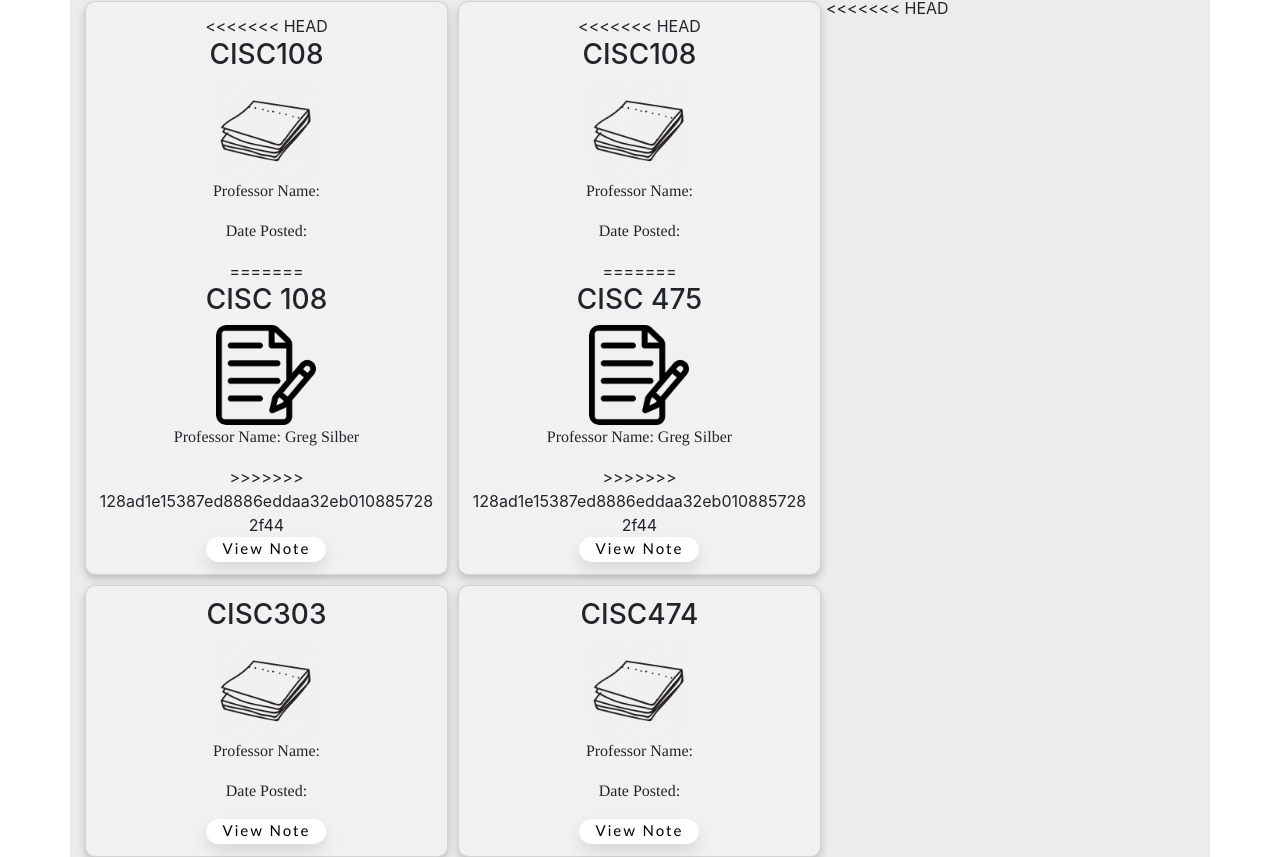
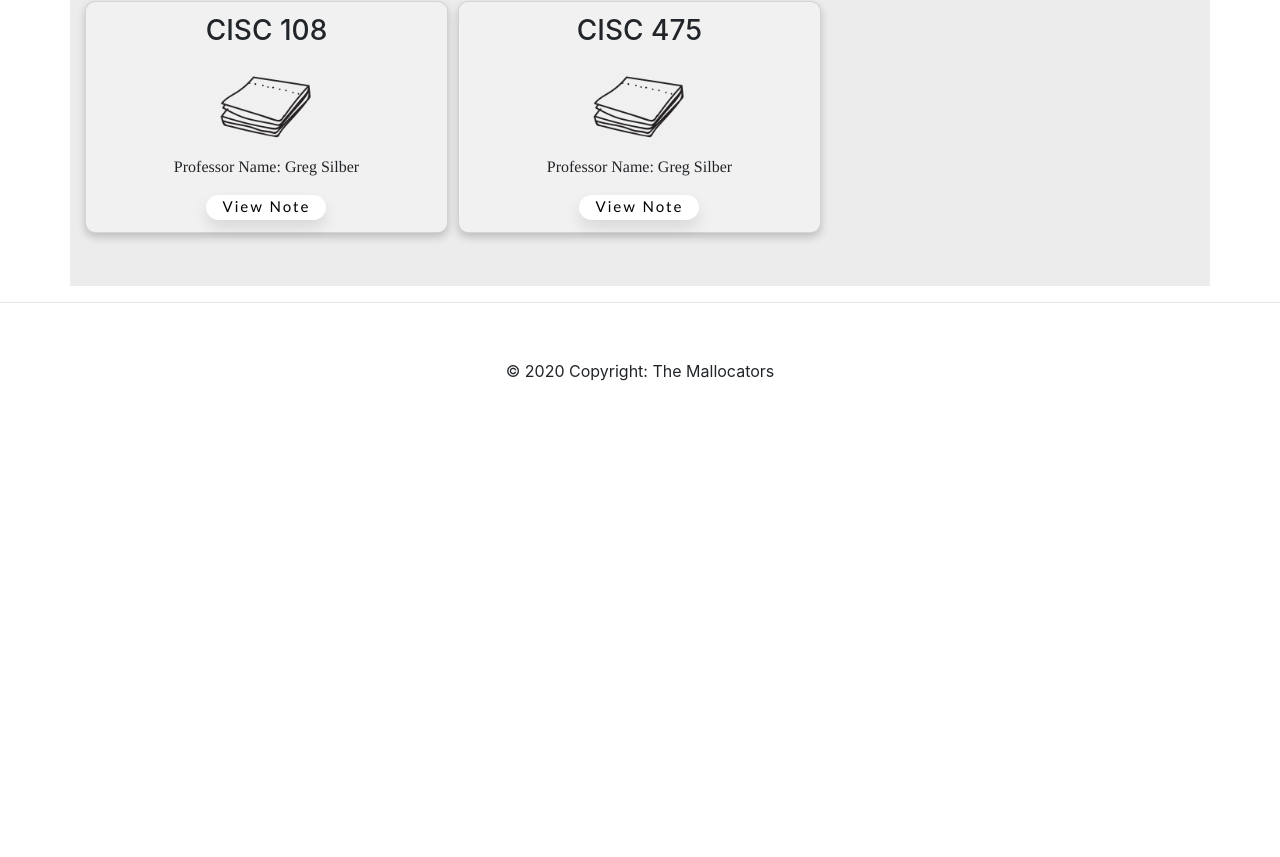
Before and after one commit to farahmmj/cisc474-postEm-notes, an Angular app in the folder FrontEnd/: page /my-notes in a window 1280 px wide. Shown: the part 210-1067 px from the top of the page. After the commit the page ends 800 px from the top, so only its background shows below. Built offline with nearby package versions, Linux system fonts and the light colour scheme.

Commit message:
mynotes bug fixes

```diff
--- a/FrontEnd/src/app/my-notes/my-notes.component.html
+++ b/FrontEnd/src/app/my-notes/my-notes.component.html
@@ -6,46 +6,13 @@
     <div class="row">
         <div class="column" *ngFor="let class of classes">
           <div class="card">
-<<<<<<< HEAD
-            <h3>CISC108</h3>
+            <h3>{{class.name}}</h3>
             <img id="note" src="assets/img/doodles/note2.png" alt="">
-            <p>Professor Name:</p>
-            <p>Date Posted:</p>
-=======
-            <h3>{{class.name}}</h3>
-            <img id="note" src="assets/img/doodles/notes.png">
             <p>Professor Name: {{class.professor}}</p>
             <!--<p>Date Posted:</p>-->
->>>>>>> 128ad1e15387ed8886eddaa32eb0108857282f44
             <a routerLink="/view-note" class="button">View Note</a>
           </div>
         </div>
-<<<<<<< HEAD
-
-        <div class="column">
-          <div class="card">
-            <h3>CISC303</h3>
-            <img id="note" src="assets/img/doodles/note2.png" alt="">
-            <p>Professor Name:</p>
-            <p>Date Posted:</p>
-            <a routerLink="/view-note" class="button">View Note</a>
-
-          </div>
-        </div>
-
-        <div class="column">
-          <div class="card">
-            <h3>CISC474</h3>
-            <img id="note" src="assets/img/doodles/note2.png" alt="">
-            <p>Professor Name:</p>
-            <p>Date Posted:</p>
-            <a routerLink="/view-note" class="button">View Note</a>
-
-          </div>
-        </div>
-
-=======
->>>>>>> 128ad1e15387ed8886eddaa32eb0108857282f44
       </div>
     <br><br>
 </div>
```
